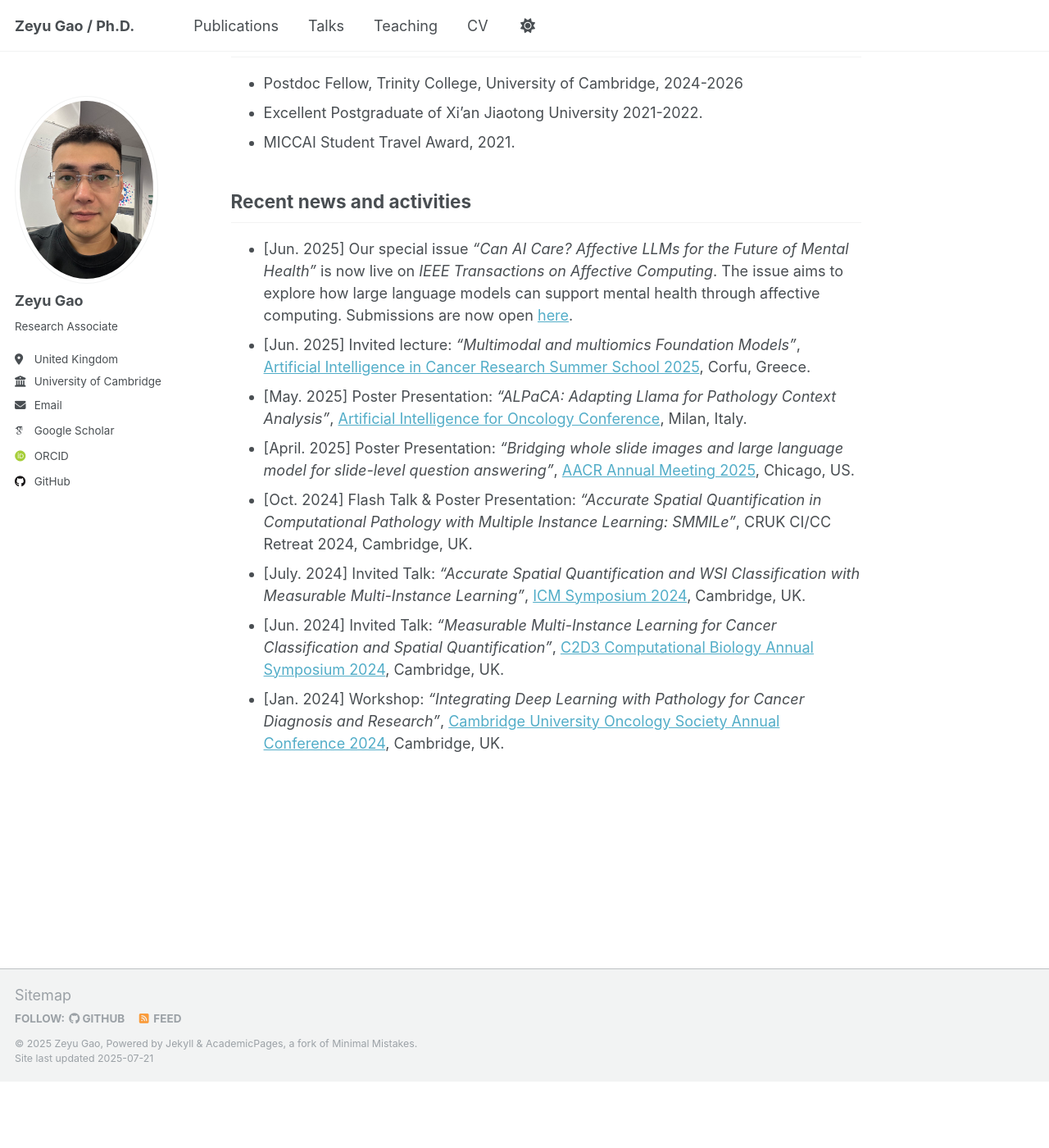
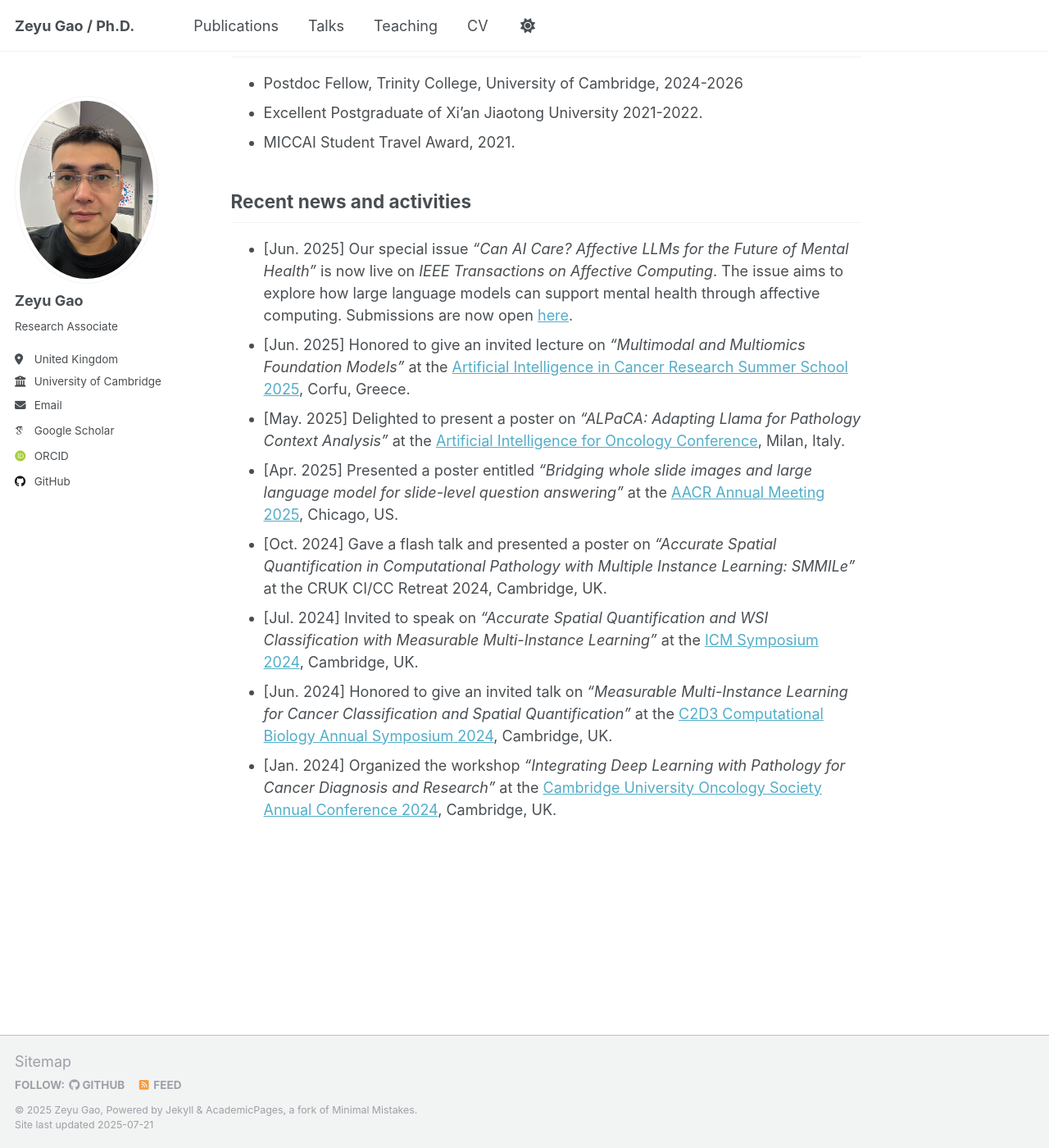
Before and after one commit to ZeyuGaoAi/ZeyuGaoAi.github.io, a Jekyll site: the page built from _pages/about.md, in a window 1280 px wide and 1400 px high, scrolled down 1035 px. Shown: the whole window at 82% size. Built offline with Jekyll 4.4.1, drawn with Linux system fonts in a browser that asks for light colours; some web fonts are replaced; a script that is not in the unit is left out; before the commit the page ends 2354 px from its top, so only the background shows below that.

Commit message:
Update about.md

```diff
--- a/_pages/about.md
+++ b/_pages/about.md
@@ -36,10 +36,10 @@ Selected Honors & Awards
 Recent news and activities
 ------
 - [Jun. 2025] Our special issue *"Can AI Care? Affective LLMs for the Future of Mental Health"* is now live on *IEEE Transactions on Affective Computing*. The issue aims to explore how large language models can support mental health through affective computing. Submissions are now open [here](https://www.computer.org/digital-library/journals/ta/can-ai-care-mental-health).
-- [Jun. 2025] Invited lecture: *“Multimodal and multiomics Foundation Models”*, [Artificial Intelligence in Cancer Research Summer School 2025](https://www.aicancer2025.org/), Corfu, Greece.
-- [May. 2025] Poster Presentation: *“ALPaCA: Adapting Llama for Pathology Context Analysis”*, [Artificial Intelligence for Oncology Conference](https://www.aiforoncology.it/), Milan, Italy.
-- [April. 2025] Poster Presentation: *“Bridging whole slide images and large language model for slide-level question answering”*, [AACR Annual Meeting 2025](https://aacrjournals.org/cancerres/article/85/8_Supplement_1/2438/757197), Chicago, US.
-- [Oct. 2024] Flash Talk & Poster Presentation: *“Accurate Spatial Quantification in Computational Pathology with Multiple Instance Learning: SMMILe”*, CRUK CI/CC Retreat 2024, Cambridge, UK.
-- [July. 2024] Invited Talk: *“Accurate Spatial Quantification and WSI Classification with Measurable Multi-Instance Learning”*, [ICM Symposium 2024](https://www.integratedcancermedicine.org/news/icm-symposium-machine-learning-and-ai-for-hard-to-treat-cancers-datasets-pipelines-and-clinical-implementation/), Cambridge, UK.
-- [Jun. 2024] Invited Talk: *“Measurable Multi-Instance Learning for Cancer Classification and Spatial Quantification”*, [C2D3 Computational Biology Annual Symposium 2024](https://www.c2d3.cam.ac.uk/index.php/events/c2d3-computational-biology-annual-symposium-2024), Cambridge, UK.
-- [Jan. 2024] Workshop: *“Integrating Deep Learning with Pathology for Cancer Diagnosis and Research”*, [Cambridge University Oncology Society Annual Conference 2024](https://www.instagram.com/p/C1hJpnBsK-W/), Cambridge, UK.
+- [Jun. 2025] Honored to give an invited lecture on *“Multimodal and Multiomics Foundation Models”* at the [Artificial Intelligence in Cancer Research Summer School 2025](https://www.aicancer2025.org/), Corfu, Greece.
+- [May. 2025] Delighted to present a poster on *“ALPaCA: Adapting Llama for Pathology Context Analysis”* at the [Artificial Intelligence for Oncology Conference](https://www.aiforoncology.it/), Milan, Italy.
+- [Apr. 2025] Presented a poster entitled *“Bridging whole slide images and large language model for slide-level question answering”* at the [AACR Annual Meeting 2025](https://aacrjournals.org/cancerres/article/85/8_Supplement_1/2438/757197), Chicago, US.
+- [Oct. 2024] Gave a flash talk and presented a poster on *“Accurate Spatial Quantification in Computational Pathology with Multiple Instance Learning: SMMILe”* at the CRUK CI/CC Retreat 2024, Cambridge, UK.
+- [Jul. 2024] Invited to speak on *“Accurate Spatial Quantification and WSI Classification with Measurable Multi-Instance Learning”* at the [ICM Symposium 2024](https://www.integratedcancermedicine.org/news/icm-symposium-machine-learning-and-ai-for-hard-to-treat-cancers-datasets-pipelines-and-clinical-implementation/), Cambridge, UK.
+- [Jun. 2024] Honored to give an invited talk on *“Measurable Multi-Instance Learning for Cancer Classification and Spatial Quantification”* at the [C2D3 Computational Biology Annual Symposium 2024](https://www.c2d3.cam.ac.uk/index.php/events/c2d3-computational-biology-annual-symposium-2024), Cambridge, UK.
+- [Jan. 2024] Organized the workshop *“Integrating Deep Learning with Pathology for Cancer Diagnosis and Research”* at the [Cambridge University Oncology Society Annual Conference 2024](https://www.instagram.com/p/C1hJpnBsK-W/), Cambridge, UK.
```
